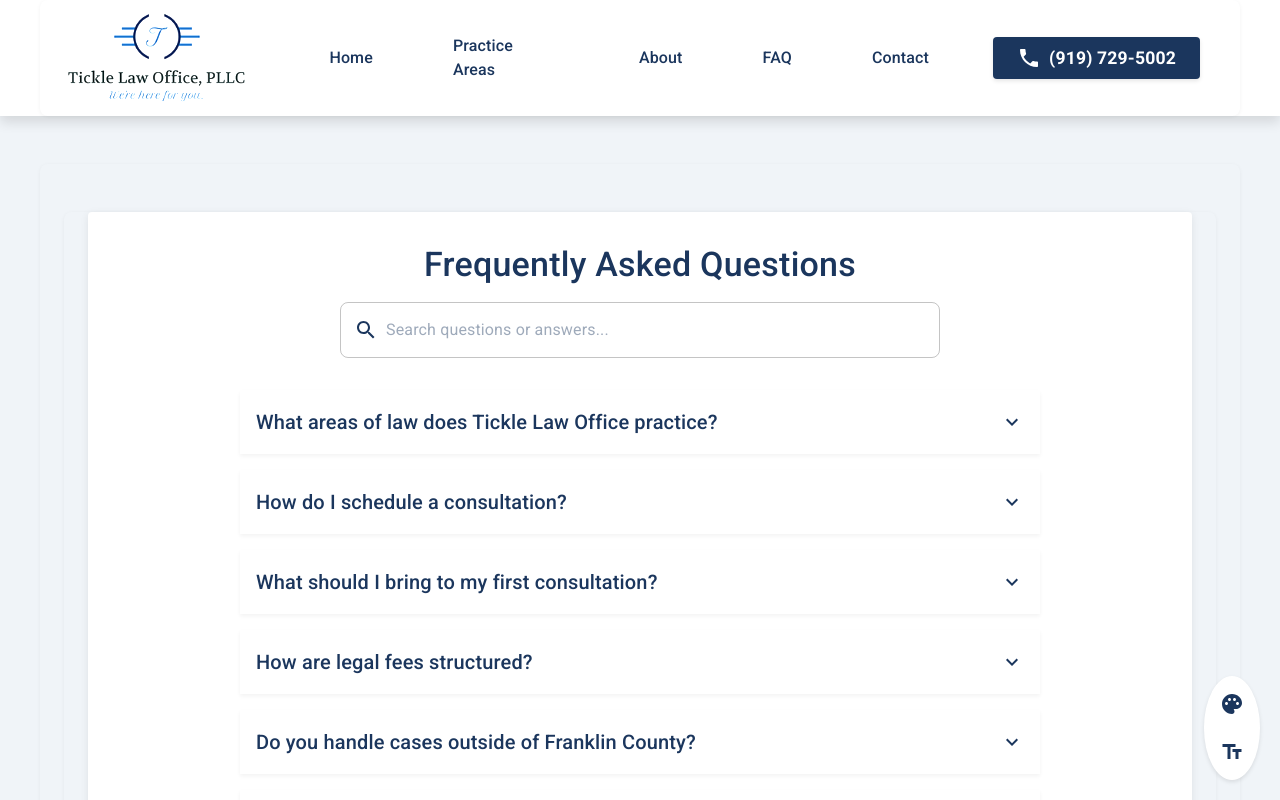
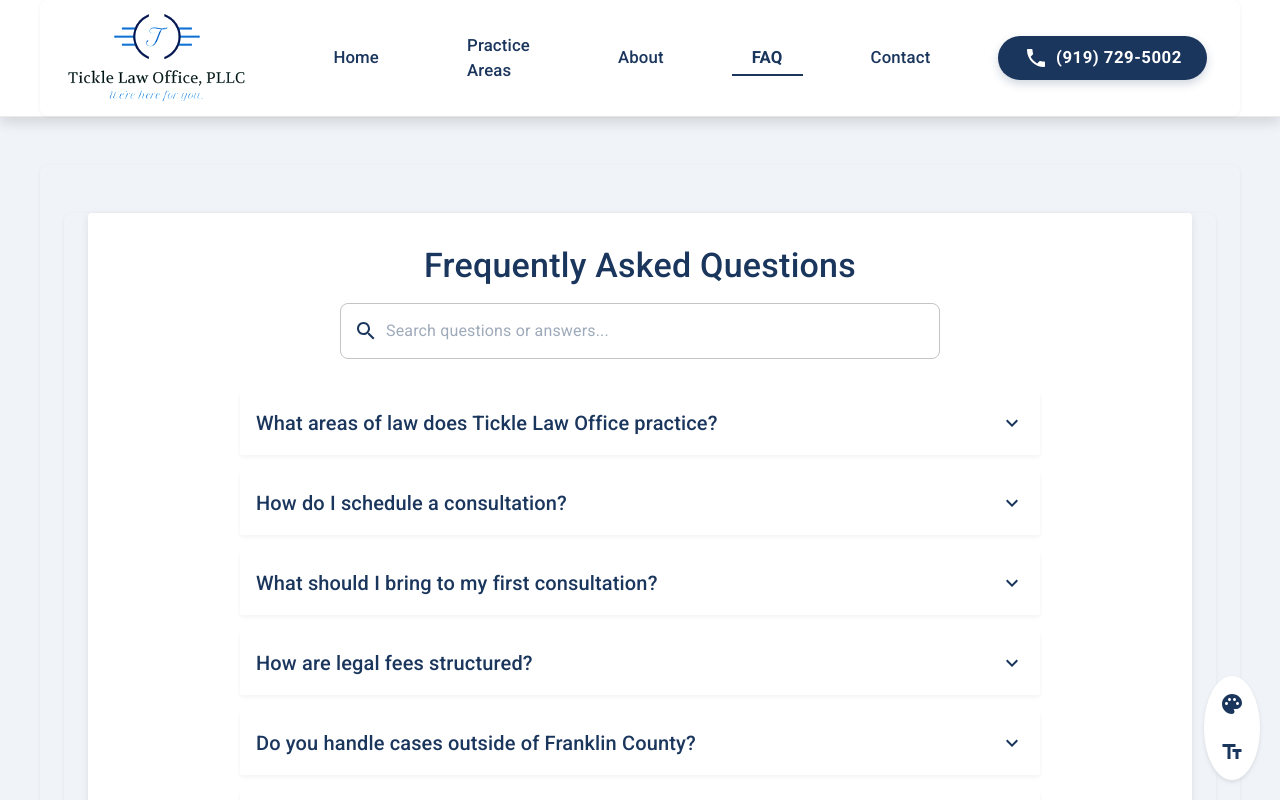
Before and after one commit to talyruger/law-firm-template, a React (Create React App) app: page /faq in a window 1280 px wide. Shown: the top 800 px of the page. Built offline with nearby package versions, Linux system fonts and the light colour scheme.

Commit message:
Stable 2.0

```diff
--- a/public/index.html
+++ b/public/index.html
@@ -2,15 +2,21 @@
 <html lang="en">
   <head>
     <meta charset="utf-8" />
-    <link rel="icon" href="%PUBLIC_URL%/favicon.ico" />
+    <link rel="icon" href="%PUBLIC_URL%/images/logo.png" />
     <meta name="viewport" content="width=device-width, initial-scale=1" />
     <meta name="theme-color" content="#1B365D" />
     <meta
       name="description"
       content="Tickle Law Office - Professional Legal Services"
     />
-    <link rel="apple-touch-icon" href="%PUBLIC_URL%/logo192.png" />
+    <link rel="apple-touch-icon" href="%PUBLIC_URL%/images/logo.png" />
     <link rel="manifest" href="%PUBLIC_URL%/manifest.json" />
+
+    <!-- Additional favicon formats for different browsers and devices -->
+    <link rel="shortcut icon" href="%PUBLIC_URL%/images/logo.png" />
+    <link rel="icon" type="image/png" sizes="32x32" href="%PUBLIC_URL%/images/logo.png" />
+    <link rel="icon" type="image/png" sizes="16x16" href="%PUBLIC_URL%/images/logo.png" />
+
     <link
       rel="stylesheet"
       href="https://fonts.googleapis.com/css?family=Roboto:300,400,500,700&display=swap"
--- a/src/components/Navbar.tsx
+++ b/src/components/Navbar.tsx
@@ -19,9 +19,9 @@ import {
 } from '@mui/material';
 import MenuIcon from '@mui/icons-material/Menu';
 import PhoneIcon from '@mui/icons-material/Phone';
+import ChevronRightIcon from '@mui/icons-material/ChevronRight';
 import { Link as RouterLink, useLocation } from 'react-router-dom';
 import { styled } from '@mui/material/styles';
-import siteContent from '../data/siteContent';
 
 interface Props {
   window?: () => Window;
@@ -41,34 +41,61 @@ function HideOnScroll(props: Props) {
   );
 }
 
-const NavLink = styled(RouterLink)({
+const NavLink = styled(RouterLink)(({ theme }) => ({
   color: '#1B365D',
   marginLeft: '1.5rem',
   textDecoration: 'none',
-  padding: '0.5rem 1rem',
-  borderRadius: '4px',
+  padding: '0.75rem 1.25rem',
+  borderRadius: '0',
+  position: 'relative',
   fontWeight: 500,
+  fontSize: '1.05rem',
+  transition: 'all 0.3s ease',
   '&:hover': {
-    backgroundColor: '#F5F7FA',
-    textDecoration: 'none',
+    backgroundColor: 'transparent',
+    '&::after': {
+      width: '100%',
+      left: '0',
+    }
   },
-});
+  '&::after': {
+    content: '""',
+    position: 'absolute',
+    bottom: '0.4rem',
+    right: '0',
+    width: '0',
+    height: '2px',
+    backgroundColor: theme.palette.primary.main,
+    transition: 'width 0.3s ease, left 0.3s ease',
+  },
+  '&.active': {
+    fontWeight: 600,
+    '&::after': {
+      width: '100%',
+      left: '0',
+    }
+  }
+}));
 
 const CallToAction = styled(Button)(({ theme }) => ({
   backgroundColor: theme.palette.primary.main,
   color: '#FFFFFF',
-  padding: '0.5rem 1.5rem',
+  padding: '0.6rem 1.6rem',
   marginLeft: '1.5rem',
-  borderRadius: '4px',
+  borderRadius: '30px',
   whiteSpace: 'nowrap',
+  boxShadow: '0px 4px 10px rgba(27, 54, 93, 0.2)',
+  transition: 'all 0.3s ease',
   '&:hover': {
     backgroundColor: theme.palette.primary.dark,
-    boxShadow: '0px 4px 8px rgba(0, 0, 0, 0.15)',
+    boxShadow: '0px 6px 12px rgba(27, 54, 93, 0.3)',
+    transform: 'translateY(-2px)',
   },
   '& .MuiTypography-root': {
-    fontWeight: 700,
-    fontSize: '1.1rem',
+    fontWeight: 600,
+    fontSize: '1.05rem',
     whiteSpace: 'nowrap',
+    letterSpacing: '0.5px',
   },
 }));
 
@@ -77,12 +104,59 @@ const Logo = styled('img')(({ theme }) => ({
   margin: 0,
   padding: 0,
   filter: 'brightness(1.2)',
-  transition: 'transform 0.2s ease-in-out',
+  transition: 'transform 0.3s ease-in-out, filter 0.3s ease',
   '&:hover': {
     transform: 'scale(1.05)',
+    filter: 'brightness(1.3)',
   },
   [theme.breakpoints.down('md')]: {
     height: '60px',
+  },
+}));
+
+const CustomDrawer = styled(Drawer)(({ theme }) => ({
+  '& .MuiDrawer-paper': {
+    width: 260,
+    backgroundImage: 'linear-gradient(to bottom, #ffffff, #f9f9f9)',
+    boxShadow: '0 0 20px rgba(0,0,0,0.15)',
+    borderLeft: '1px solid rgba(27, 54, 93, 0.1)',
+  },
+}));
+
+const CustomListItemButton = styled(ListItemButton)(({ theme }) => ({
+  borderRadius: '8px',
+  margin: '0.4rem 1rem',
+  padding: '0.8rem 1.2rem',
+  transition: 'all 0.2s ease',
+  position: 'relative',
+  overflow: 'hidden',
+  '&::before': {
+    content: '""',
+    position: 'absolute',
+    left: '-5px',
+    top: '0',
+    height: '100%',
+    width: '5px',
+    backgroundColor: theme.palette.primary.main,
+    transition: 'all 0.3s ease',
+  },
+  '&:hover': {
+    backgroundColor: 'rgba(27, 54, 93, 0.05)',
+    '&::before': {
+      left: '0',
+    },
+    '& .MuiListItemText-primary': {
+      transform: 'translateX(5px)',
+    },
+  },
+  '&.Mui-selected': {
+    backgroundColor: 'rgba(27, 54, 93, 0.1)',
+    '&::before': {
+      left: '0',
+    },
+    '&:hover': {
+      backgroundColor: 'rgba(27, 54, 93, 0.15)',
+    },
   },
 }));
 
@@ -118,54 +192,92 @@ const Navbar: React.FC = () => {
   ];
 
   const drawer = (
-    <List>
+    <Box sx={{ py: 2 }}>
+      <Box sx={{ display: 'flex', justifyContent: 'center', mb: 2 }}>
+        <Box
+          component="img"
+          src="/images/logo.png"
+          alt="Tickle Law Office Logo"
+          sx={{
+            height: 70,
+            mb: 1,
+            filter: 'brightness(1.2)',
+          }}
+        />
+      </Box>
+
+      <Typography
+        variant="h6"
+        sx={{
+          textAlign: 'center',
+          mb: 3,
+          color: 'primary.main',
+          fontWeight: 600,
+          letterSpacing: '0.5px',
+        }}
+      >
+        Tickle Law Office
+      </Typography>
+
+      <List sx={{ px: 1 }}>
         {menuItems.map((item) => (
-        <ListItem key={item.text} disablePadding>
-          <ListItemButton
+          <ListItem key={item.text} disablePadding sx={{ mb: 0.8 }}>
+            <CustomListItemButton
               component={RouterLink}
               to={item.path}
               onClick={handleDrawerToggle}
               selected={location.pathname === item.path}
+            >
+              <ListItemText
+                primary={item.text}
                 sx={{
-              '&.Mui-selected': {
-                backgroundColor: 'primary.light',
-                color: 'primary.main',
-                '&:hover': {
-                  backgroundColor: 'primary.light',
-                },
-              },
+                  '& .MuiListItemText-primary': {
+                    fontWeight: location.pathname === item.path ? 600 : 500,
+                    color: location.pathname === item.path ? 'primary.main' : '#333',
+                    fontSize: '1.05rem',
+                    transition: 'transform 0.2s ease',
+                  }
                 }}
-          >
-            <ListItemText primary={item.text} />
-          </ListItemButton>
+              />
+              <ChevronRightIcon
+                sx={{
+                  color: location.pathname === item.path ? 'primary.main' : 'rgba(0,0,0,0.3)',
+                  transition: 'all 0.2s ease',
+                  opacity: location.pathname === item.path ? 1 : 0.5,
+                }}
+              />
+            </CustomListItemButton>
           </ListItem>
         ))}
-      <ListItem disablePadding>
-        <ListItemButton
+      </List>
+
+      <Box sx={{ px: 3, mt: 3 }}>
+        <Button
           component="a"
           href="tel:9197295002"
           onClick={handleDrawerToggle}
+          fullWidth
           sx={{
             backgroundColor: 'primary.main',
             color: '#FFFFFF',
-            margin: '1rem',
-            borderRadius: '4px',
+            borderRadius: '30px',
+            py: 1.2,
+            boxShadow: '0px 4px 10px rgba(27, 54, 93, 0.2)',
+            transition: 'all 0.3s ease',
             '&:hover': {
               backgroundColor: 'primary.dark',
+              boxShadow: '0px 6px 12px rgba(27, 54, 93, 0.3)',
+              transform: 'translateY(-2px)',
             },
           }}
         >
           <PhoneIcon sx={{ color: '#FFFFFF', mr: 1 }} />
-          <ListItemText
-            primary={
-              <Typography variant="body1" sx={{ fontWeight: 700, fontSize: '1.1rem' }}>
+          <Typography variant="body1" sx={{ fontWeight: 600, fontSize: '1.05rem', letterSpacing: '0.5px' }}>
             (919) 729-5002
           </Typography>
-            }
-          />
-        </ListItemButton>
-      </ListItem>
-    </List>
+        </Button>
+      </Box>
+    </Box>
   );
 
   return (
@@ -174,8 +286,9 @@ const Navbar: React.FC = () => {
         position="sticky"
         sx={{
           backgroundColor: 'white',
-          boxShadow: scrolled ? 1 : 'none',
+          boxShadow: scrolled ? '0px 2px 15px rgba(0, 0, 0, 0.08)' : 'none',
           transition: 'box-shadow 0.3s ease',
+          borderBottom: scrolled ? 'none' : '1px solid rgba(0, 0, 0, 0.08)',
         }}
       >
         <Container maxWidth="lg" sx={{ padding: 0 }}>
@@ -231,10 +344,17 @@ const Navbar: React.FC = () => {
                   aria-label="open drawer"
                   edge="end"
                   onClick={handleDrawerToggle}
+                  sx={{
+                    backgroundColor: 'rgba(27, 54, 93, 0.05)',
+                    transition: 'all 0.2s ease',
+                    '&:hover': {
+                      backgroundColor: 'rgba(27, 54, 93, 0.1)',
+                    }
+                  }}
                 >
                   <MenuIcon />
                 </IconButton>
-                <Drawer
+                <CustomDrawer
                   variant="temporary"
                   anchor="right"
                   open={mobileOpen}
@@ -242,15 +362,9 @@ const Navbar: React.FC = () => {
                   ModalProps={{
                     keepMounted: true,
                   }}
-                  PaperProps={{
-                    sx: {
-                      width: 240,
-                      backgroundColor: 'background.paper',
-                    },
-                  }}
                 >
                   {drawer}
-                </Drawer>
+                </CustomDrawer>
               </Box>
             ) : (
               <Box sx={{
@@ -261,21 +375,15 @@ const Navbar: React.FC = () => {
                 justifyContent: 'flex-end',
                 gap: '1.5rem'
               }}>
-                <NavLink to="/">
-                  Home
+                {menuItems.map((item) => (
+                  <NavLink
+                    key={item.text}
+                    to={item.path}
+                    className={location.pathname === item.path ? 'active' : ''}
+                  >
+                    {item.text}
                   </NavLink>
-                <NavLink to="/practice-areas">
-                  Practice Areas
-                </NavLink>
-                <NavLink to="/about">
-                  About
-                </NavLink>
-                <NavLink to="/faq">
-                  FAQ
-                </NavLink>
-                <NavLink to="/contact">
-                  Contact
-                </NavLink>
+                ))}
                 <Box
                   component="a"
                   href="tel:9197295002"
```
Also changed, not shown: src/pages/Contact.tsx (+54 -35 lines), src/pages/Home.tsx (+57 -70 lines), public/manifest.json. Lines whose indentation alone changed are shown as unchanged.
